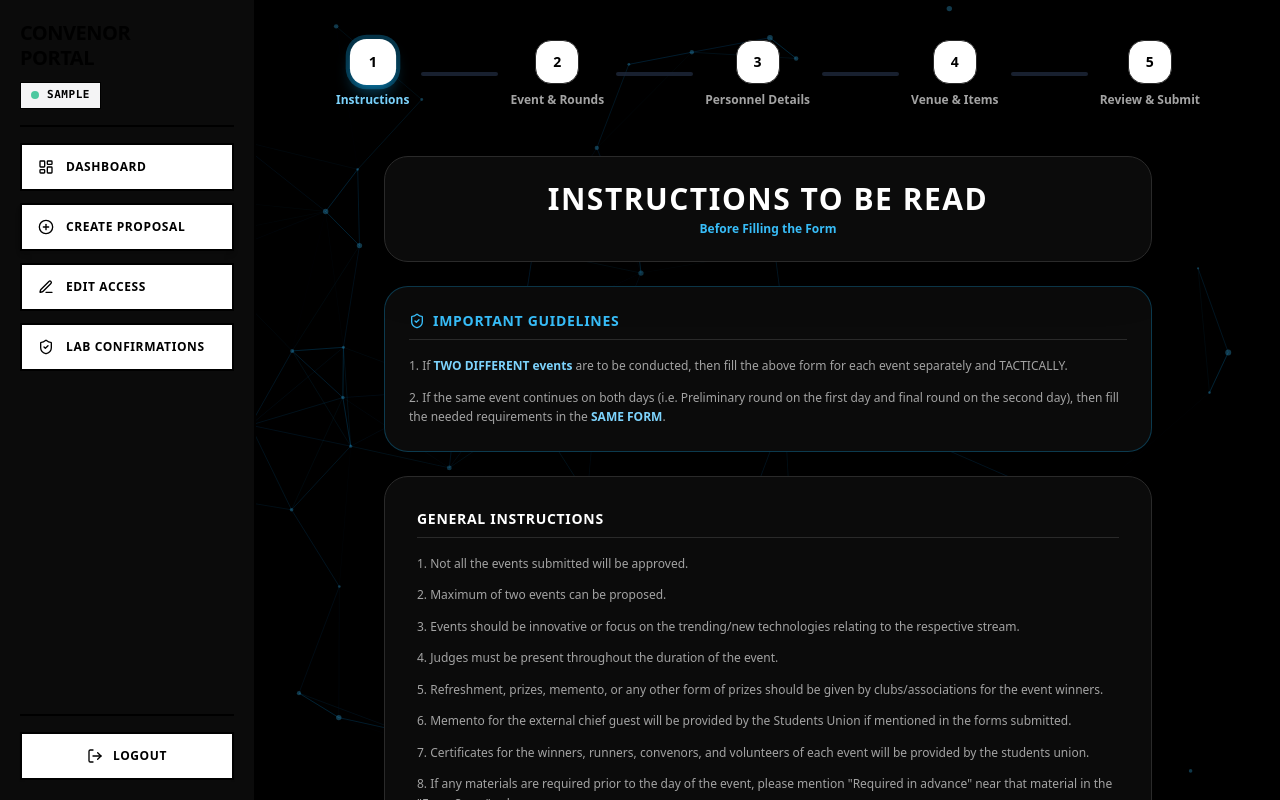
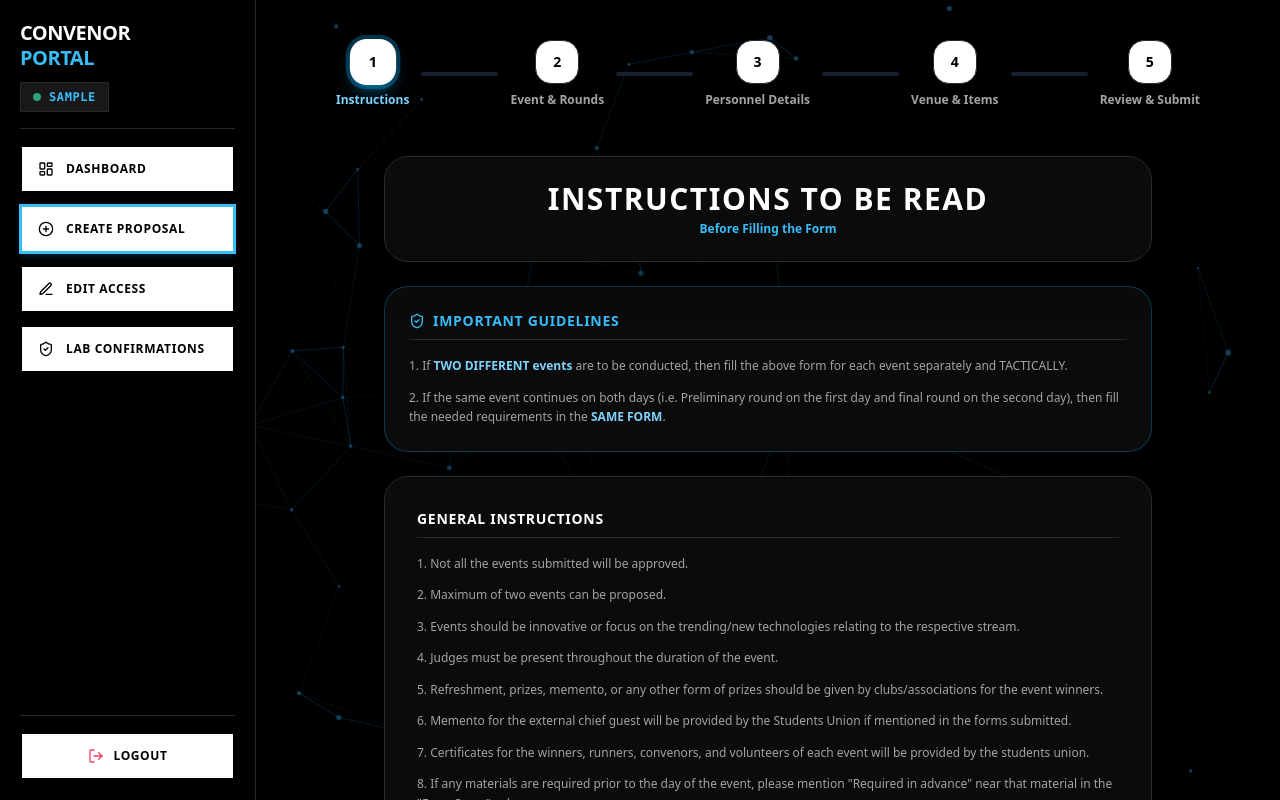
Before and after one commit to Dharaneeshsl/INTRAMS_ERM_FRONTEND_2026, a React (Vite) app in the folder EmsFormsUser_Frontend/: page /create-event in a window 1280 px wide. Built offline with nearby package versions, Linux system fonts and the light colour scheme; no server answers; sample sign-in values are in the browser's storage; the HTML template or start-up script is replaced by a standard one.

Commit message:
fix(sidebar): ensure heading text contrast and display username only without badge overflow

```diff
--- a/EmsFormsUser_Frontend/src/components/Sidebar.jsx
+++ b/EmsFormsUser_Frontend/src/components/Sidebar.jsx
@@ -23,20 +23,21 @@ function Sidebar({ mobile = false, onClose }) {
     <aside
       className={`${
         mobile ? 'w-full h-full' : 'fixed left-0 top-0 bottom-0 w-64 h-screen'
-      } bg-white border-r-2 border-black text-black flex flex-col justify-between p-5 z-40 font-sans backdrop-blur-xl shadow-xl`}
+      } bg-black border-r border-zinc-800 text-white flex flex-col justify-between p-5 z-40 font-sans backdrop-blur-xl shadow-2xl`}
     >
       <div>
         {/* Header */}
-        <div className="pb-4 mb-4 border-b-2 border-black flex items-center justify-between">
+        <div className="pb-4 mb-4 border-b border-zinc-800 flex items-center justify-between">
           <div>
-            <h2 className="text-xl font-extrabold text-black uppercase tracking-tight leading-tight font-heading">
-              CONVENOR<br />PORTAL
+            <h2 className="text-xl font-extrabold text-white uppercase tracking-tight leading-tight font-heading">
+              CONVENOR<br />
+              <span className="text-sky-400">PORTAL</span>
             </h2>
-            {(user?.username || user?.club_name) && (
-              <div className="mt-3 px-2.5 py-1 bg-zinc-100 border border-black rounded-none inline-flex items-center gap-2 max-w-full">
-                <span className="w-2 h-2 rounded-full bg-emerald-500 flex-shrink-0 animate-pulse" />
-                <span className="text-[11px] font-mono font-bold text-black truncate uppercase tracking-wider">
-                  {user?.club_name || user?.username}
+            {user?.username && (
+              <div className="mt-3 px-3 py-1.5 bg-zinc-900 border border-zinc-800 rounded-none inline-flex items-center gap-2 max-w-full overflow-hidden">
+                <span className="w-2 h-2 rounded-full bg-emerald-400 flex-shrink-0 animate-pulse" />
+                <span className="text-xs font-mono font-bold text-sky-400 truncate uppercase tracking-wider">
+                  {user.username}
                 </span>
               </div>
             )}
@@ -44,7 +45,7 @@ function Sidebar({ mobile = false, onClose }) {
           {mobile && (
             <button
               onClick={onClose}
-              className="p-2 rounded-none bg-zinc-100 text-black hover:bg-black hover:text-white border border-black transition-colors"
+              className="p-2 rounded-none bg-zinc-900 text-zinc-400 hover:text-white border border-zinc-800 transition-colors"
             >
               <X className="w-5 h-5" />
             </button>
@@ -63,13 +64,13 @@ function Sidebar({ mobile = false, onClose }) {
                 className={({ isActive }) =>
                   `flex items-center gap-3 w-full px-4 py-3.5 border-2 text-xs font-extrabold tracking-wider transition-all uppercase rounded-none text-left ${
                     isActive
-                      ? 'bg-black text-white border-black shadow-md'
+                      ? 'bg-white text-black border-sky-400 shadow-md shadow-sky-500/20 ring-1 ring-sky-400'
                       : 'bg-white text-black border-black hover:bg-zinc-100'
                   }`
                 }
               >
-                <Icon className="w-4 h-4 flex-shrink-0" />
-                <span>{item.label}</span>
+                <Icon className="w-4 h-4 text-black flex-shrink-0" />
+                <span className="text-black font-extrabold">{item.label}</span>
               </NavLink>
             );
           })}
@@ -77,12 +78,12 @@ function Sidebar({ mobile = false, onClose }) {
       </div>
 
       {/* Footer Logout Button */}
-      <div className="pt-4 border-t-2 border-black">
+      <div className="pt-4 border-t border-zinc-800">
         <button
           onClick={handleLogout}
           className="flex items-center justify-center gap-2.5 w-full px-4 py-3.5 bg-white hover:bg-rose-600 hover:text-white text-black border-2 border-black text-xs font-extrabold tracking-wider uppercase transition-all text-center rounded-none shadow-sm"
         >
-          <LogOut className="w-4 h-4 flex-shrink-0" />
+          <LogOut className="w-4 h-4 text-rose-500 flex-shrink-0" />
           <span>LOGOUT</span>
         </button>
       </div>
```
